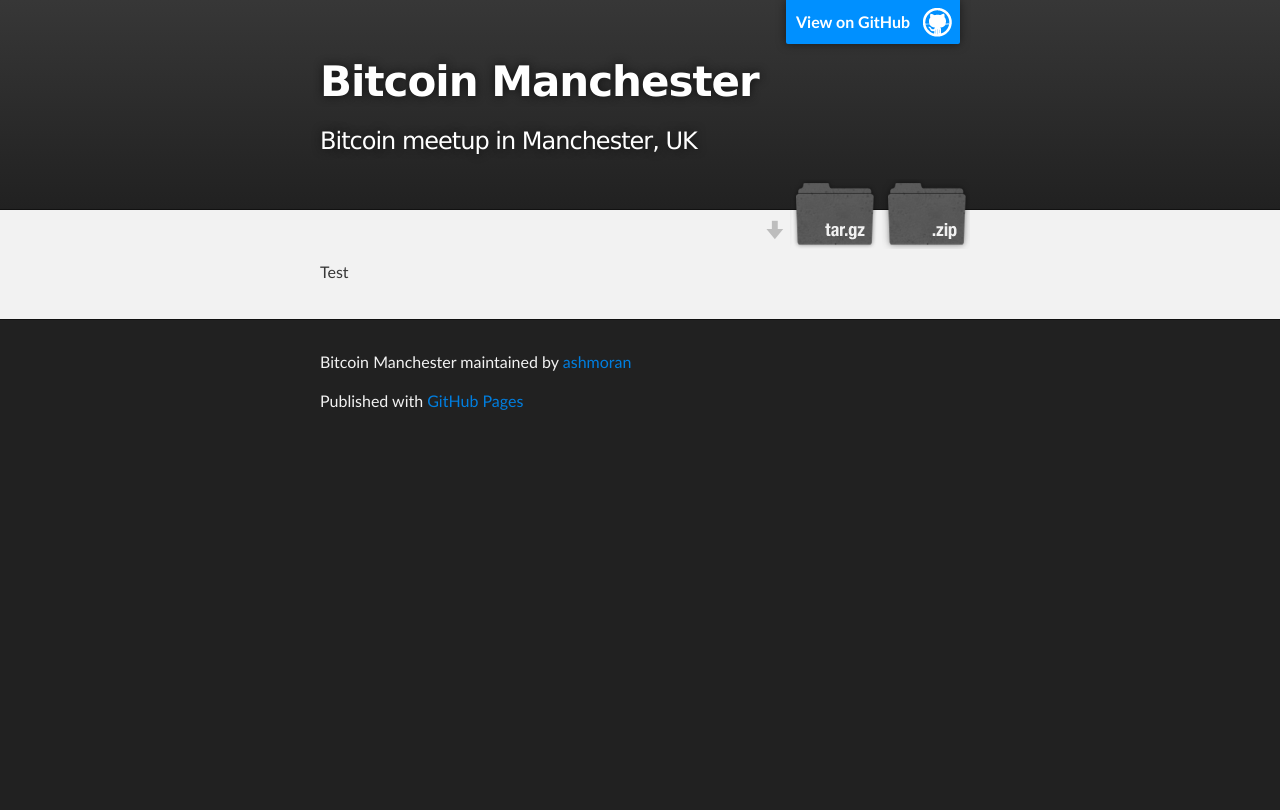
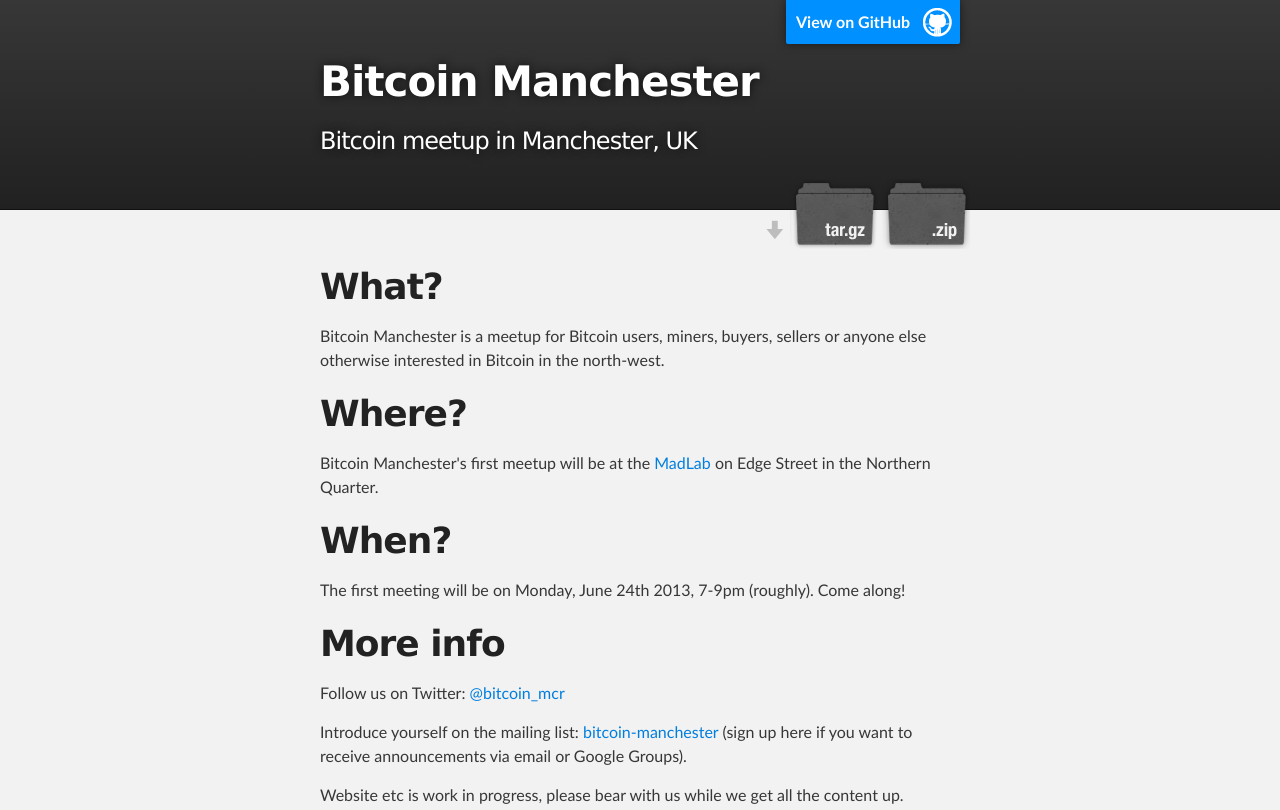
Before and after one commit to ashmoran/bitcoinmanchester.org.uk, a plain HTML site: page index.html in a window 1280 px wide. Shown: the top 810 px of the page. Drawn offline with Linux system fonts and the light colour scheme.

Commit message:
Create gh-pages branch via GitHub

```diff
--- a/index.html
+++ b/index.html
@@ -31,7 +31,29 @@
     <!-- MAIN CONTENT -->
     <div id="main_content_wrap" class="outer">
       <section id="main_content" class="inner">
-        <p>Test</p>
+        <h1>
+<a name="what" class="anchor" href="#what"><span class="octicon octicon-link"></span></a>What?</h1>
+
+<p>Bitcoin Manchester is a meetup for Bitcoin users, miners, buyers, sellers or anyone else otherwise interested in Bitcoin in the north-west.</p>
+
+<h1>
+<a name="where" class="anchor" href="#where"><span class="octicon octicon-link"></span></a>Where?</h1>
+
+<p>Bitcoin Manchester's first meetup will be at the <a href="http://madlab.org.uk/">MadLab</a> on Edge Street in the Northern Quarter.</p>
+
+<h1>
+<a name="when" class="anchor" href="#when"><span class="octicon octicon-link"></span></a>When?</h1>
+
+<p>The first meeting will be on Monday, June 24th 2013, 7-9pm (roughly). Come along!</p>
+
+<h1>
+<a name="more-info" class="anchor" href="#more-info"><span class="octicon octicon-link"></span></a>More info</h1>
+
+<p>Follow us on Twitter: <a href="https://twitter.com/bitcoin_mcr">@bitcoin_mcr</a></p>
+
+<p>Introduce yourself on the mailing list: <a href="https://groups.google.com/forum/#!forum/bitcoin-manchester">bitcoin-manchester</a> (sign up here if you want to receive announcements via email or Google Groups).</p>
+
+<p>Website etc is work in progress, please bear with us while we get all the content up.</p>
       </section>
     </div>
 
--- a/params.json
+++ b/params.json
@@ -1 +1 @@
-{"name":"Bitcoin Manchester","tagline":"Bitcoin meetup in Manchester, UK","body":"Test","google":"","note":"Don't delete this file! It's used internally to help with page regeneration."}
+{"name":"Bitcoin Manchester","tagline":"Bitcoin meetup in Manchester, UK","body":"# What?\r\n\r\nBitcoin Manchester is a meetup for Bitcoin users, miners, buyers, sellers or anyone else otherwise interested in Bitcoin in the north-west.\r\n\r\n# Where?\r\n\r\nBitcoin Manchester's first meetup will be at the [MadLab](http://madlab.org.uk/) on Edge Street in the Northern Quarter.\r\n\r\n# When?\r\n\r\nThe first meeting will be on Monday, June 24th 2013, 7-9pm (roughly). Come along!\r\n\r\n# More info\r\n\r\nFollow us on Twitter: [@bitcoin_mcr](https://twitter.com/bitcoin_mcr)\r\n\r\nIntroduce yourself on the mailing list: [bitcoin-manchester](https://groups.google.com/forum/#!forum/bitcoin-manchester) (sign up here if you want to receive announcements via email or Google Groups).\r\n\r\nWebsite etc is work in progress, please bear with us while we get all the content up.","google":"","note":"Don't delete this file! It's used internally to help with page regeneration."}
```
